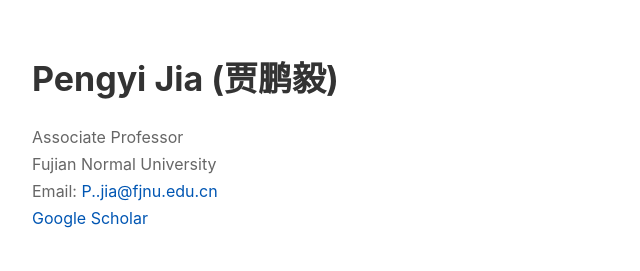
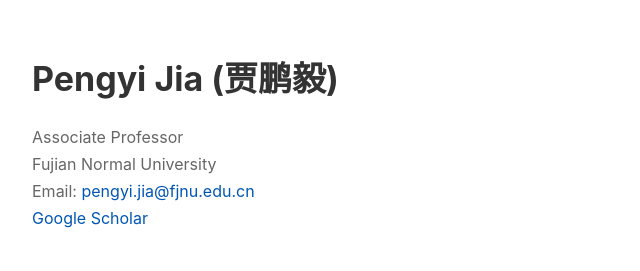
Before and after one commit to Pengyi-Jia/Pengyi-Jia.github.io, a plain HTML site: page index.html in a window 1280 px wide. Shown: the top 271 px of the page, 158-798 px from the left. Drawn offline with Linux system fonts and the light colour scheme.

Commit message:
Update index.html

```diff
--- a/index.html
+++ b/index.html
@@ -67,7 +67,7 @@
 <p class="subtitle">
 Associate Professor<br>
 Fujian Normal University<br>
-Email: <a href="mailto:Pengyi.jia@fjnu.edu.cn">P..jia@fjnu.edu.cn</a><br>
+Email: <a href="mailto:Pengyi.jia@fjnu.edu.cn">pengyi.jia@fjnu.edu.cn</a><br>
 <a href="https://scholar.google.ca/citations?hl=en&user=osTiwD4AAAAJ" target="_blank">Google Scholar</a>
 </p>
 
```
